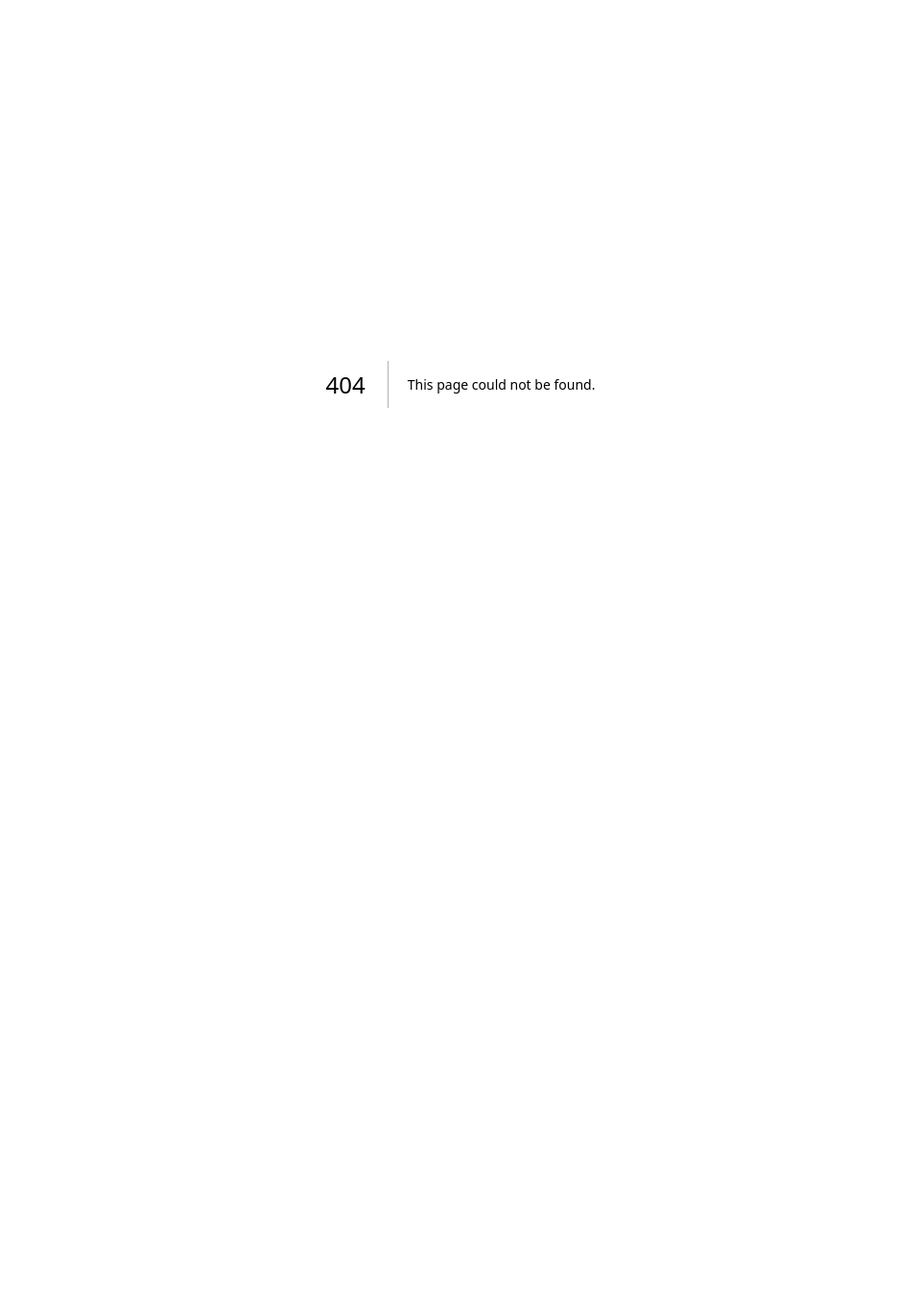
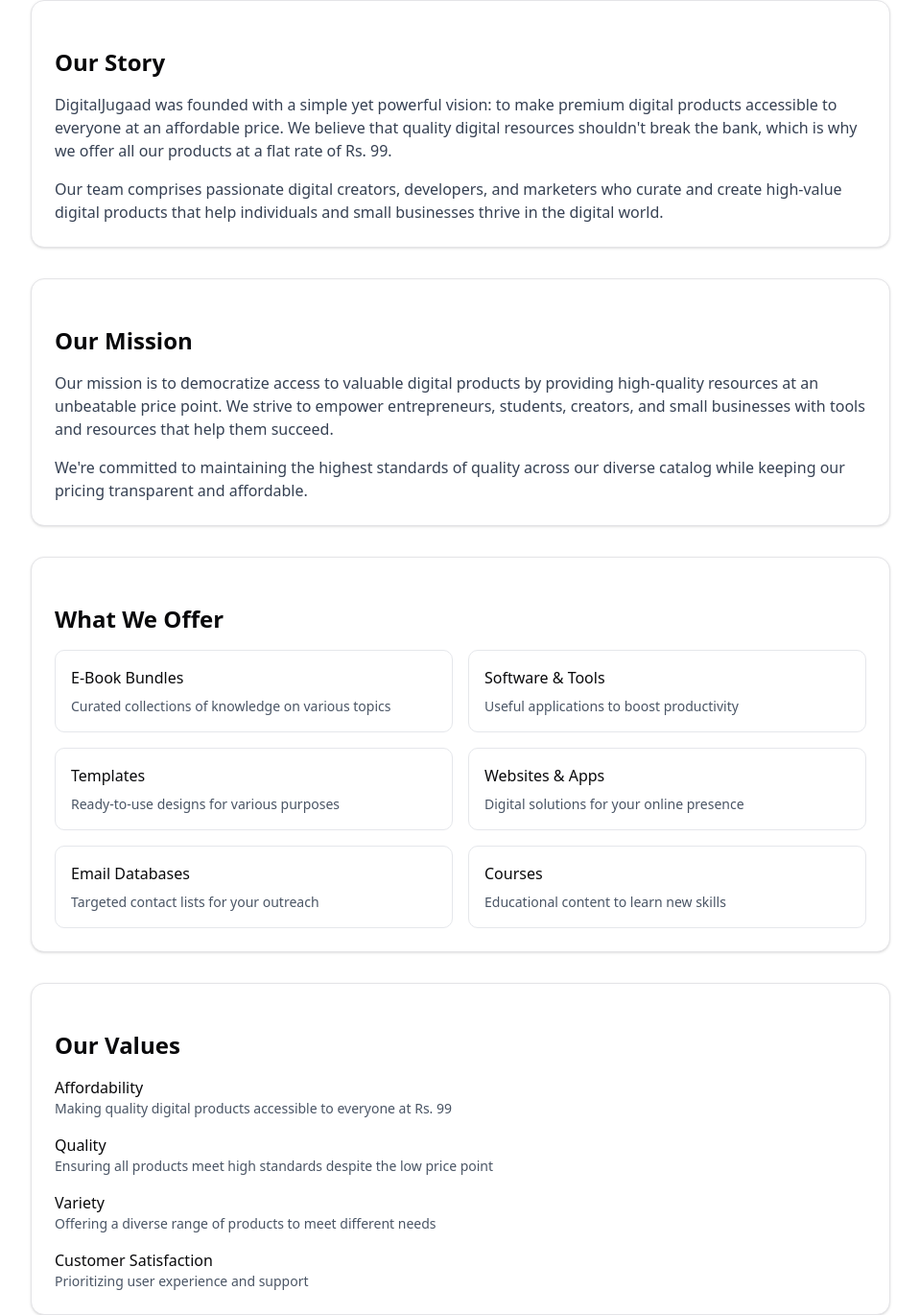
Before and after one commit to sahilkhude117/digitalJugaad, a Next.js app: page /company/about in a window 1280 px wide. Before the commit this address had no page. Shown: the whole page at 96% size, without its empty margins (160-1119 px from the left). Before the commit the page ends 800 px from the top, so only its background shows below. Built offline with nearby package versions, Linux system fonts and the light colour scheme.

Commit message:
company: about us

```diff
--- /dev/null
+++ b/src/app/company/about/page.tsx
@@ -0,0 +1,96 @@
+import React from "react";
+import {
+  Card,
+  CardContent
+} from "@/components/ui/card";
+
+const AboutPage: React.FC = () => {
+  return (
+      <div className="max-w-4xl mx-auto">
+        <Card className="mb-8">
+          <CardContent className="pt-6">
+            <h2 className="text-2xl font-semibold mb-4">Our Story</h2>
+            <p className="mb-4 text-gray-700">
+              DigitalJugaad was founded with a simple yet powerful vision: to make premium digital products accessible to everyone at an affordable price.
+              We believe that quality digital resources shouldn't break the bank, which is why we offer all our products at a flat rate of Rs. 99.
+            </p>
+            <p className="text-gray-700">
+              Our team comprises passionate digital creators, developers, and marketers who curate and create high-value digital products
+              that help individuals and small businesses thrive in the digital world.
+            </p>
+          </CardContent>
+        </Card>
+
+        <Card className="mb-8">
+          <CardContent className="pt-6">
+            <h2 className="text-2xl font-semibold mb-4">Our Mission</h2>
+            <p className="mb-4 text-gray-700">
+              Our mission is to democratize access to valuable digital products by providing high-quality resources at an unbeatable price point.
+              We strive to empower entrepreneurs, students, creators, and small businesses with tools and resources that help them succeed.
+            </p>
+            <p className="text-gray-700">
+              We're committed to maintaining the highest standards of quality across our diverse catalog while keeping our pricing transparent and affordable.
+            </p>
+          </CardContent>
+        </Card>
+
+        <Card className="mb-8">
+          <CardContent className="pt-6">
+            <h2 className="text-2xl font-semibold mb-4">What We Offer</h2>
+            <div className="grid grid-cols-1 md:grid-cols-2 gap-4">
+              <div className="p-4 border border-gray-200 rounded-lg">
+                <h3 className="font-medium mb-2">E-Book Bundles</h3>
+                <p className="text-sm text-gray-600">Curated collections of knowledge on various topics</p>
+              </div>
+              <div className="p-4 border border-gray-200 rounded-lg">
+                <h3 className="font-medium mb-2">Software & Tools</h3>
+                <p className="text-sm text-gray-600">Useful applications to boost productivity</p>
+              </div>
+              <div className="p-4 border border-gray-200 rounded-lg">
+                <h3 className="font-medium mb-2">Templates</h3>
+                <p className="text-sm text-gray-600">Ready-to-use designs for various purposes</p>
+              </div>
+              <div className="p-4 border border-gray-200 rounded-lg">
+                <h3 className="font-medium mb-2">Websites & Apps</h3>
+                <p className="text-sm text-gray-600">Digital solutions for your online presence</p>
+              </div>
+              <div className="p-4 border border-gray-200 rounded-lg">
+                <h3 className="font-medium mb-2">Email Databases</h3>
+                <p className="text-sm text-gray-600">Targeted contact lists for your outreach</p>
+              </div>
+              <div className="p-4 border border-gray-200 rounded-lg">
+                <h3 className="font-medium mb-2">Courses</h3>
+                <p className="text-sm text-gray-600">Educational content to learn new skills</p>
+              </div>
+            </div>
+          </CardContent>
+        </Card>
+
+        <Card>
+          <CardContent className="pt-6">
+            <h2 className="text-2xl font-semibold mb-4">Our Values</h2>
+            <div className="space-y-4">
+              <div>
+                <h3 className="font-medium">Affordability</h3>
+                <p className="text-sm text-gray-600">Making quality digital products accessible to everyone at Rs. 99</p>
+              </div>
+              <div>
+                <h3 className="font-medium">Quality</h3>
+                <p className="text-sm text-gray-600">Ensuring all products meet high standards despite the low price point</p>
+              </div>
+              <div>
+                <h3 className="font-medium">Variety</h3>
+                <p className="text-sm text-gray-600">Offering a diverse range of products to meet different needs</p>
+              </div>
+              <div>
+                <h3 className="font-medium">Customer Satisfaction</h3>
+                <p className="text-sm text-gray-600">Prioritizing user experience and support</p>
+              </div>
+            </div>
+          </CardContent>
+        </Card>
+      </div>
+  );
+};
+
+export default AboutPage;
```
